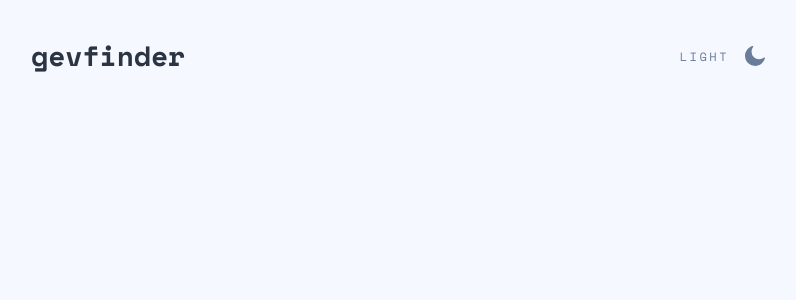
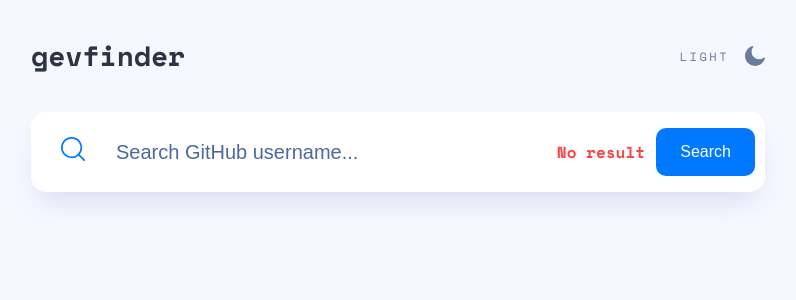
Before and after one commit to isITnow/pet-project_react-ts, a React (Create React App) app: page / in a window 1280 px wide. Shown: the top 300 px of the page, without its empty margins (242-1038 px from the left). Built offline with nearby package versions, Linux system fonts and the light colour scheme.

Commit message:
add Search component

```diff
--- a/src/App.tsx
+++ b/src/App.tsx
@@ -1,11 +1,13 @@
 
 import { Container } from "components/Container";
+import { Search } from "components/Search";
 import { TheHeader } from "components/TheHeader";
 
 function App() {
   return (
     <Container>
       <TheHeader />
+      <Search hasError onSubmit={()=>{}} />
     </Container>
 
   );
--- a/src/components/Button/Button.tsx
+++ b/src/components/Button/Button.tsx
@@ -5,7 +5,7 @@
 }
 
 export const Button = ({ children }: ButtonProps) => (
-    <button className={s.button} type='button'>
+    <button className={s.button} >
       {children}
     </button>
 );
--- /dev/null
+++ b/src/components/Search/Search.module.scss
@@ -0,0 +1,83 @@
+:global {
+    body[data-theme='light'] {
+        --search-bg: var(--white);
+        --search-color: var(--gray-300);
+        --search-placeholder-color: var(--gray-200);
+        --search-shadow: var(--shadow);
+    }
+
+    body[data-theme='dark'] {
+        --search-bg: var(--gray-400);
+        --search-color: var(--white);
+        --search-placeholder-color: var(--white);
+        --search-shadow: unset;
+    }
+}
+
+.search {
+    position: relative;
+    width: 100%;
+    overflow: hidden;
+    padding: 10px 10px 10px 16px;
+    background-color: var(--search-bg, white);
+    display: flex;
+    align-items: center;
+    box-shadow: var(--search-shadow);
+    border-radius: 15px;
+
+    @media (min-width: 767px) {
+        padding: 10px 10px 10px 30px;
+    }
+
+    &>button {
+        flex-shrink: 0;
+    }
+}
+
+.label {
+    cursor: pointer;
+}
+
+.textField {
+    padding: 0 10px;
+    flex-grow: 5;
+    height: 60px;
+    max-width: calc(100% - 100px - 20px);
+    border: none;
+    color: var(--search-color);
+    font-size: 0.75rem;
+    line-height: 1.5;
+    cursor: pointer;
+    background-color: var(--search-bg);
+
+    &::placeholder {
+        color: var(--search-placeholder-color);
+    }
+
+    &:focus {
+        outline: none;
+    }
+
+    @media (min-width: 767px) {
+        margin: 0 5px;
+        font-size: 1.25rem;
+        margin: 0 20px;
+    }
+}
+
+.error {
+    position: absolute;
+    right: 50%;
+    bottom: 5px;
+    color: var(--error-color);
+    font-size: 1rem;
+    line-height: 1.5;
+    font-weight: 700;
+
+    @media (min-width: 767px) {
+        right: 120px;
+        top: 50%;
+        transform: translateY(-50%);
+        bottom: unset;
+    }
+}
--- /dev/null
+++ b/src/components/Search/Search.tsx
@@ -0,0 +1,47 @@
+import {ReactComponent as SearchIcon} from 'assets/icon-search.svg'
+import { Button } from 'components/Button';
+
+import s from './Search.module.scss';
+
+interface ISearchProps {
+  hasError: boolean;
+  onSubmit: (text: string) => void;
+}
+
+type FormField = {
+  user: HTMLInputElement,
+}
+
+export const Search = ({ hasError, onSubmit }: ISearchProps) => {
+  const handleSubmit = (event: React.FormEvent<HTMLFormElement & FormField>) => {
+    event.preventDefault()
+    const text = event.currentTarget.user.value;
+    if (text) {
+      onSubmit(text);
+      event.currentTarget.reset()
+    }
+  }
+return  (
+  <form onSubmit={handleSubmit} autoComplete='off'>
+    <div className={s.search}>
+
+      <label className={s.label} htmlFor="search">
+        <SearchIcon />
+      </label>
+      <input
+        id='search'
+        type="text"
+        className={s.textField}
+        name="user"
+        placeholder='Search GitHub username...'
+        />
+      {hasError && (
+        <div className={s.error}>
+          No result
+        </div>
+      )}
+      <Button>Search</Button>
+    </div>
+  </form>
+);
+}
--- /dev/null
+++ b/src/components/Search/index.ts
@@ -0,0 +1 @@
+export * from './Search';
```
